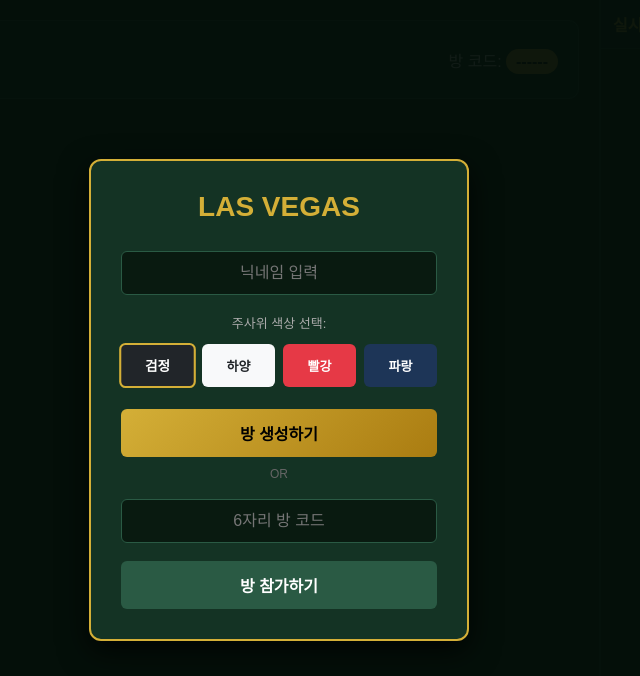
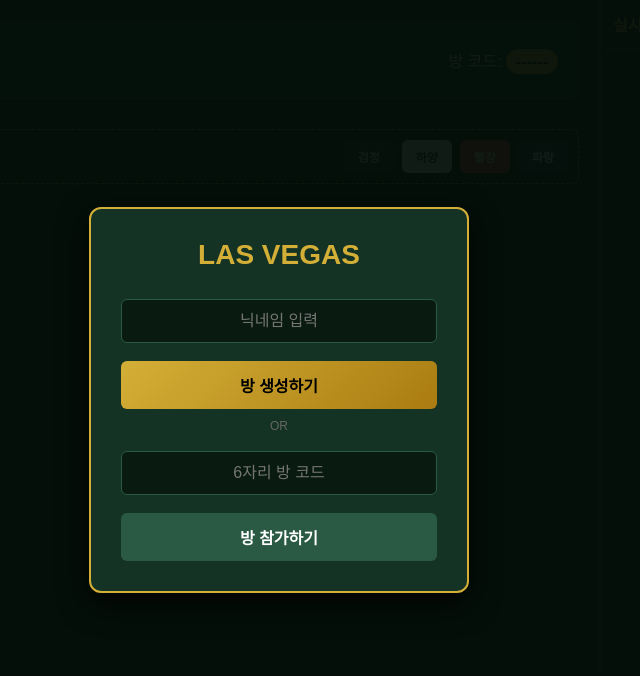
Before and after one commit to skynivea/lasvegas, a website: page public/index.html in a window 1280 px wide. Shown: the whole page, without its empty margins (361-1001 px from the left). Drawn offline with nearby package versions, Linux system fonts and the light colour scheme.

Commit message:
Refactor color picker and add dice color selection
Removed unused color picker section and adjusted related styles. Added new color selection buttons for dice color in the lobby.

```diff
--- a/public/index.html
+++ b/public/index.html
@@ -22,14 +22,6 @@
       background: #091a10; color: #fff; font-size: 16px; text-align: center;
     }
 
-    .color-picker { display: flex; justify-content: space-between; margin: 12px 0; gap: 8px; }
-    .color-btn {
-      flex: 1; padding: 10px; border-radius: 6px; border: 2px solid transparent; font-weight: bold;
-      cursor: pointer; font-size: 13px; text-align: center; transition: 0.2s;
-    }
-    .color-btn.selected { border-color: #d4af37 !important; transform: scale(1.05); }
-    .color-btn.disabled { opacity: 0.3; cursor: not-allowed; pointer-events: none; }
-
     .btn {
       width: 100%; padding: 12px; margin-top: 10px; border-radius: 6px; border: none;
       background: linear-gradient(135deg, #d4af37, #aa7c11); color: #000; font-weight: bold;
@@ -48,12 +40,25 @@
     }
     .room-tag { background: #d4af37; color: #000; padding: 4px 10px; border-radius: 20px; font-weight: bold; }
 
-    .players-bar { display: grid; grid-template-columns: repeat(4, 1fr); gap: 10px; margin-bottom: 25px; }
+    .players-bar { display: grid; grid-template-columns: repeat(4, 1fr); gap: 10px; margin-bottom: 15px; }
     .player-card {
       background: #0d2116; padding: 10px; border-radius: 8px; border-top: 4px solid #888;
       display: flex; flex-direction: column; position: relative;
     }
     .player-card.active { box-shadow: 0 0 12px #d4af37; border-color: #d4af37 !important; }
+
+    /* 대기실 안 색상 고르기 패널 */
+    .color-select-panel {
+      background: #0d2116; border: 1px dashed #d4af37; border-radius: 8px; padding: 10px;
+      margin-bottom: 15px; display: flex; align-items: center; justify-content: space-between;
+    }
+    .color-picker { display: flex; gap: 8px; }
+    .color-btn {
+      padding: 6px 12px; border-radius: 6px; border: 2px solid transparent; font-weight: bold;
+      cursor: pointer; font-size: 12px; text-align: center; transition: 0.2s;
+    }
+    .color-btn.selected { border-color: #d4af37 !important; transform: scale(1.05); }
+    .color-btn.disabled { opacity: 0.25; cursor: not-allowed; pointer-events: none; text-decoration: line-through; }
 
     .casinos-grid { display: grid; grid-template-columns: repeat(3, 1fr); gap: 20px; flex: 1; padding: 10px; }
 
@@ -73,7 +78,6 @@
     }
     .casino-num { font-size: 28px; font-weight: 900; color: #d4af37; text-shadow: 0 2px 4px #000; }
 
-    /* 💵 겹침 지폐 디버깅 반영 */
     .bills-container { display: flex; justify-content: center; margin: 4px 0; }
     .real-bill {
       width: 58px; height: 30px; background: linear-gradient(135deg, #85bb65, #2e5618);
@@ -84,7 +88,6 @@
     }
     .real-bill:first-child { margin-left: 0; }
 
-    /* 🎲 배치된 주사위 영억 디버깅 반영 (넘침 방지) */
     .placed-dice-area {
       display: flex; flex-wrap: wrap; justify-content: center; gap: 3px;
       max-width: 95%; max-height: 65px; overflow-y: auto; padding: 2px;
@@ -142,19 +145,11 @@
 </head>
 <body>
 
+  <!-- 입장 모달 (닉네임만 입력) -->
   <div id="lobby-overlay">
     <div class="lobby-card">
       <h1>LAS VEGAS</h1>
       <input type="text" id="player-name-input" placeholder="닉네임 입력" maxlength="8">
-
-      <div style="margin-top: 10px; font-size: 13px; color: #aaa;">주사위 색상 선택:</div>
-      <div class="color-picker">
-        <div class="color-btn selected" data-color="black" style="background:#212529; color:#fff;" onclick="selectColor('black', this)">검정</div>
-        <div class="color-btn" data-color="white" style="background:#F8F9FA; color:#212529;" onclick="selectColor('white', this)">하양</div>
-        <div class="color-btn" data-color="red" style="background:#E63946; color:#fff;" onclick="selectColor('red', this)">빨강</div>
-        <div class="color-btn" data-color="blue" style="background:#1D3557; color:#fff;" onclick="selectColor('blue', this)">파랑</div>
-      </div>
-
       <button class="btn" onclick="createRoom()">방 생성하기</button>
       <div style="margin: 10px 0; color: #666; font-size: 12px;">OR</div>
       <input type="text" id="room-code-input" placeholder="6자리 방 코드" style="text-transform: uppercase;">
@@ -175,7 +170,20 @@
         </div>
       </div>
 
+      <!-- 참가 인원 현황 -->
       <div class="players-bar" id="players-list"></div>
+
+      <!-- 방에 들어온 후 대기 단계에서 주사위 색 고르기 -->
+      <div id="color-select-panel" class="color-select-panel">
+        <span style="font-size: 13px; font-weight: bold; color: #d4af37;">내 주사위 색상 선택:</span>
+        <div class="color-picker">
+          <button class="color-btn" data-color="black" style="background:#212529; color:#fff;" onclick="changeMyColor('black')">검정</button>
+          <button class="color-btn" data-color="white" style="background:#F8F9FA; color:#212529;" onclick="changeMyColor('white')">하양</button>
+          <button class="color-btn" data-color="red" style="background:#E63946; color:#fff;" onclick="changeMyColor('red')">빨강</button>
+          <button class="color-btn" data-color="blue" style="background:#1D3557; color:#fff;" onclick="changeMyColor('blue')">파랑</button>
+        </div>
+      </div>
+
       <div class="casinos-grid" id="casinos-container"></div>
 
       <div class="controls-panel">
```
